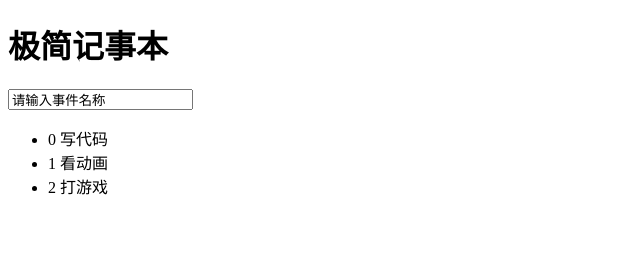
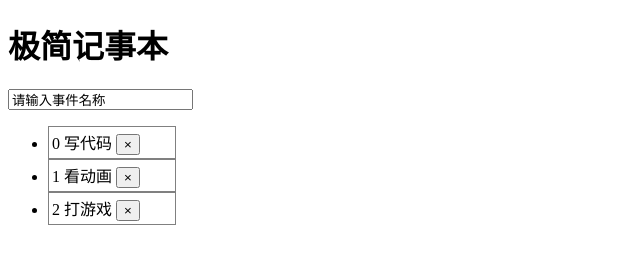
Before and after one commit to hhhejiaman/Vue-notebook, a plain HTML site: page index.html in a window 1280 px wide. Shown: the whole page, without its empty margins (0-640 px from the left). Drawn offline with nearby package versions, Linux system fonts and the light colour scheme.

Commit message:
[he]delete function finished

```diff
--- a/index.html
+++ b/index.html
@@ -8,6 +8,13 @@
     <title>VUE基础test</title>
 </head>
 
+<style>
+    .hang {
+        border: 1px solid gray;
+        width: 120px;
+        padding: 3px 3px 3px 3px;
+    }
+</style>
 
 <body>
     <div id="app">
@@ -15,9 +22,10 @@
         <input v-model='inputValue' @keyup.enter="add" autofocus="autofocus" autocomplete="off" placeholder="请输入任务">
         <section>
             <ul>
-                <li v-for='(item,index) in arr'>
+                <li v-for='(item,index) in arr' class="hang">
                     <span>{{ index }}</span>
                     <label>{{ item }}</label>
+                    <input type="button" value="×" @click="remove(index)">
                 </li>
             </ul>
         </section>
@@ -34,6 +42,9 @@
             methods: {
                 add: function() {
                     this.arr.push(this.inputValue)
+                },
+                remove: function(index) {
+                    this.arr.splice(index, 1)
                 }
             }
         })
```
